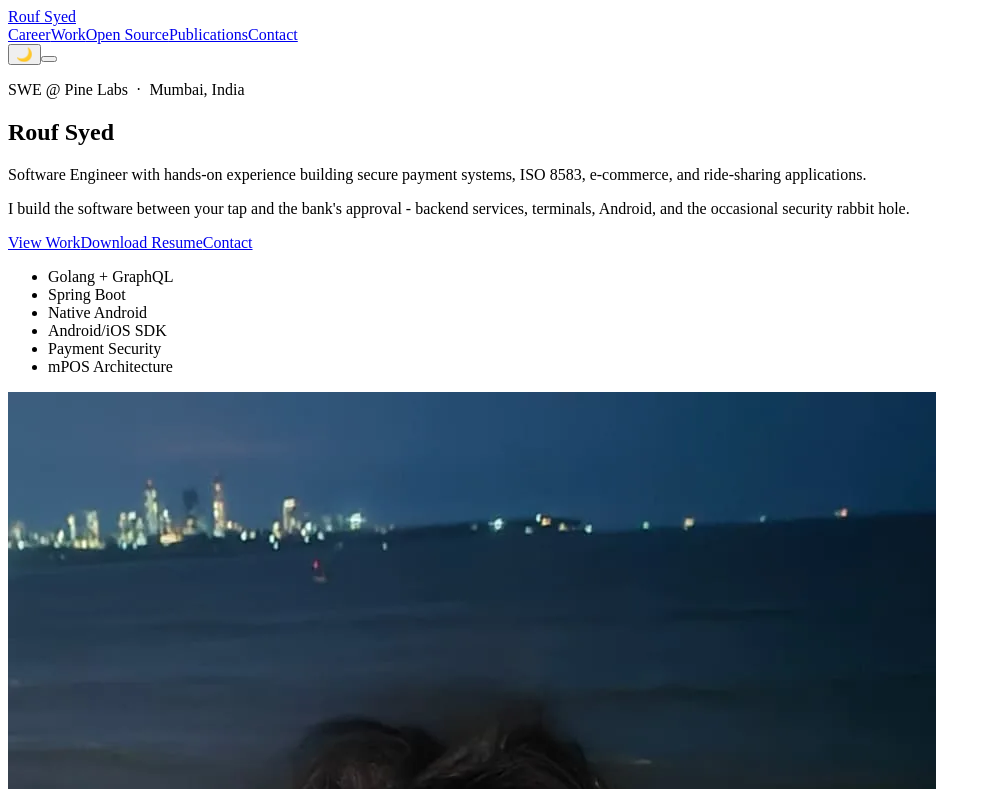
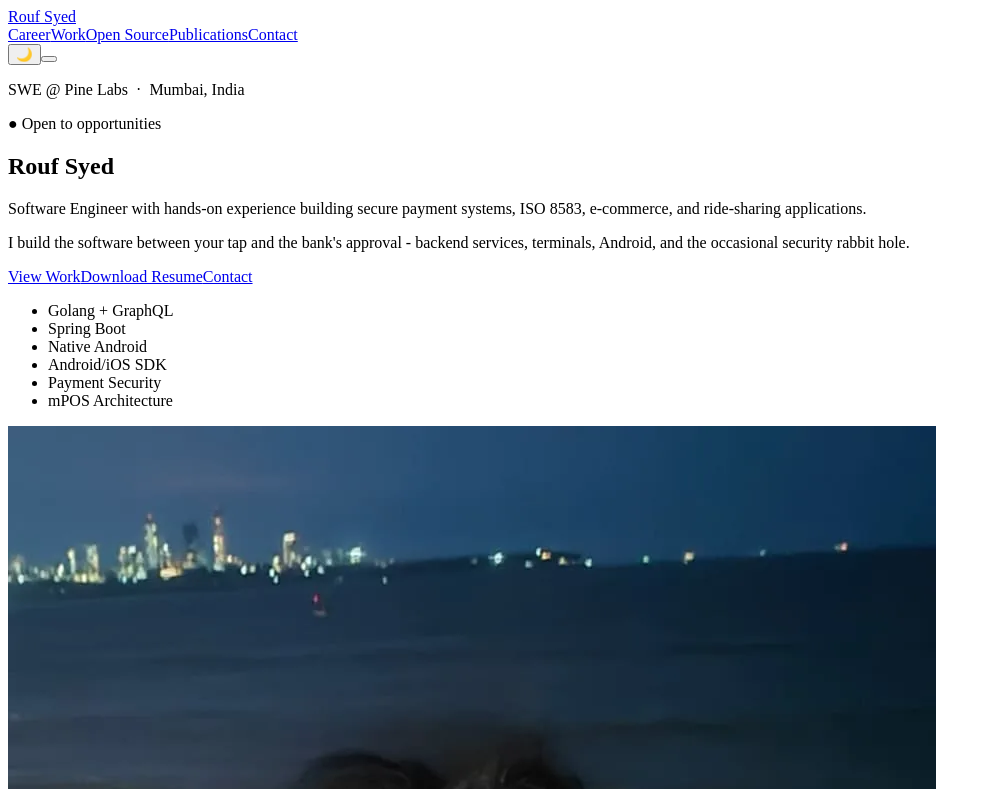
Before and after one commit to roufsyed/roufsyed.github.io, a React (Vite) app: page / in a window 1280 px wide. Shown: the top 789 px of the page, without its empty margins (0-991 px from the left). Built offline with nearby package versions, Linux system fonts and the light colour scheme; the HTML template or start-up script is replaced by a standard one.

Commit message:
uncommented availability, changed my mind

```diff
--- a/src/App.jsx
+++ b/src/App.jsx
@@ -125,9 +125,9 @@ function App() {
             <p className="eyebrow">
               {identity.title}&nbsp;&nbsp;·&nbsp;&nbsp;{identity.location}
             </p>
-{/*             {identity.availability && ( */}
-{/*               <span className="avail-badge">● {identity.availability}</span> */}
-{/*             )} */}
+            {identity.availability && (
+              <span className="avail-badge">● {identity.availability}</span>
+            )}
             <h1>{identity.name}</h1>
             <p className="headline">{identity.headline}</p>
             <p className="personality">{identity.personality}</p>
```
